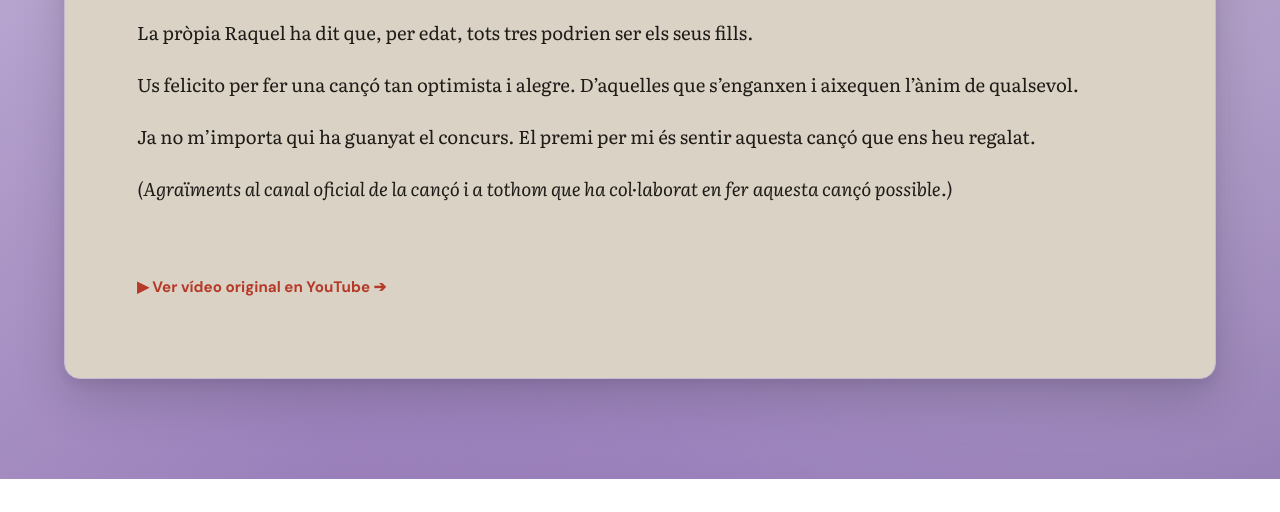
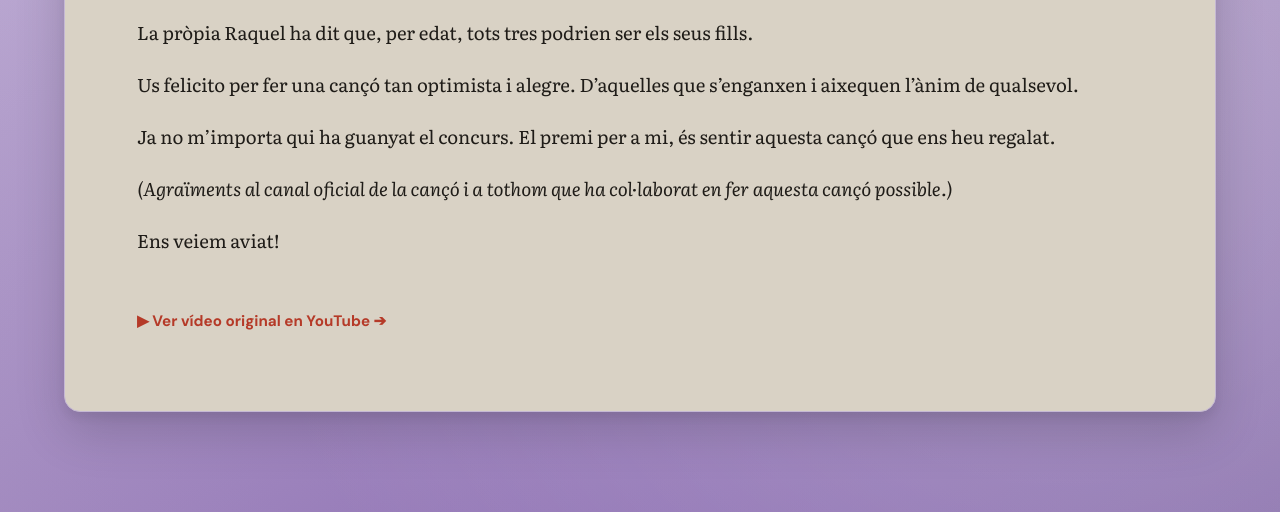
Before and after one commit to Eliusman/ALGO-, an Astro site: page /ALGO-/posts/raquel-sans in a window 1280 px wide. Shown: the part 1453-1965 px from the top of the page. Before the commit the page ends 1932 px from the top, so only its background shows below. Built offline with nearby package versions, Linux system fonts and the light colour scheme; Astro itself is replaced by a stand-in of ours.

Commit message:
Fix punctuation and formatting in raquel-sans.md

```diff
--- a/src/content/posts/raquel-sans.md
+++ b/src/content/posts/raquel-sans.md
@@ -32,8 +32,8 @@ La pròpia Raquel ha dit que, per edat, tots tres podrien ser els seus fills.
 
 Us felicito per fer una cançó tan optimista i alegre. D’aquelles que s’enganxen i aixequen l’ànim de qualsevol.
 
-Ja no m’importa qui ha guanyat el concurs. El premi per mi és sentir aquesta cançó que ens heu regalat.
+Ja no m’importa qui ha guanyat el concurs. El premi per a mi, és sentir aquesta cançó que ens heu regalat.
 
 *(Agraïments al canal oficial de la cançó i a tothom que ha col·laborat en fer aquesta cançó possible.)*
 
-~~~ Ens veiem aviat ~~~
+Ens veiem aviat!
```
